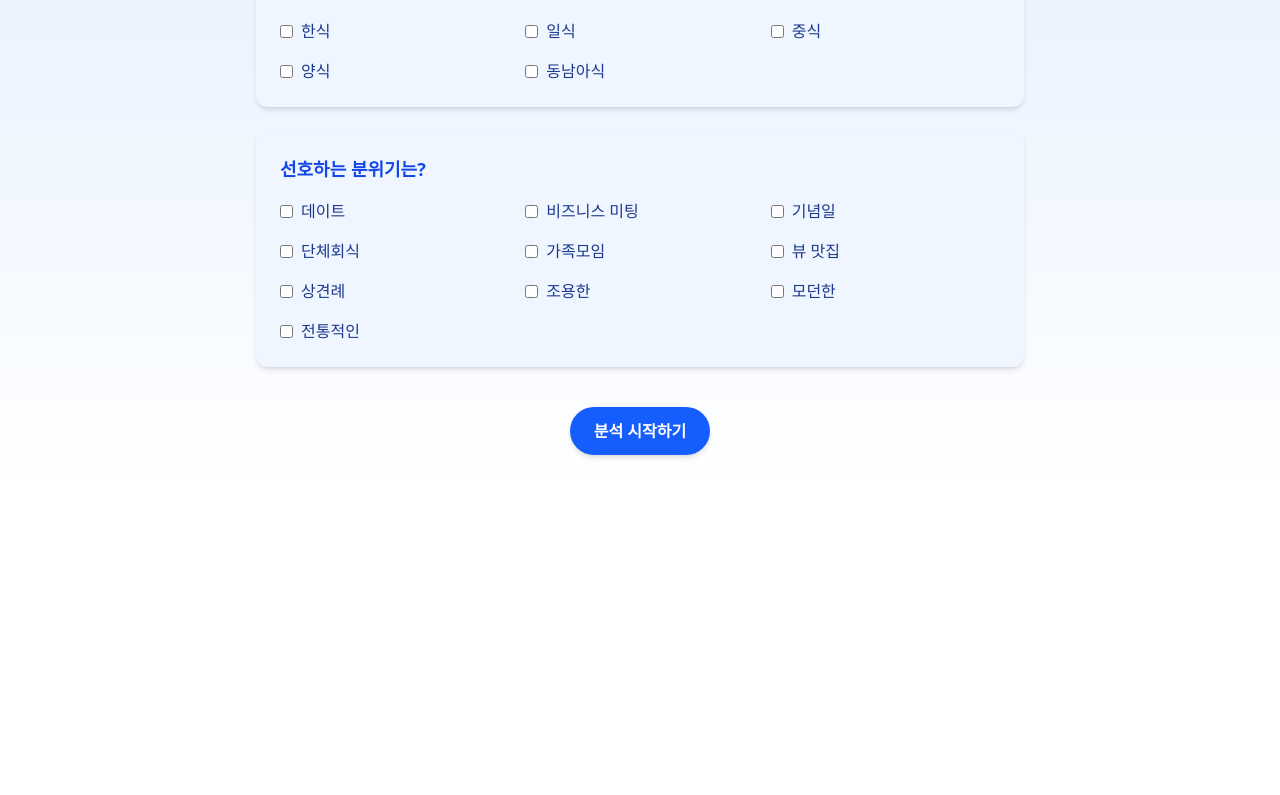
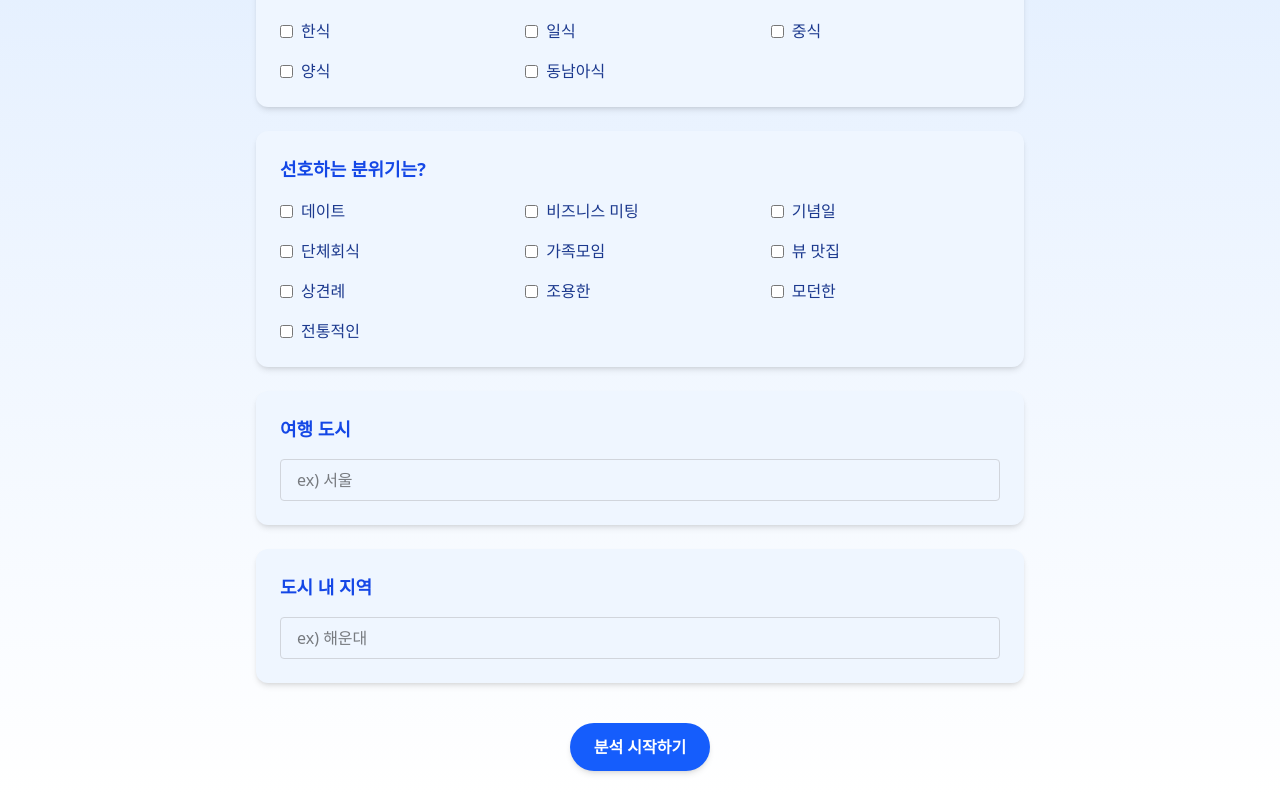
Before and after one commit to Trip4P/T4P, a React (Vite) app in the folder Frontend/: page /RestaurantInput in a window 1280 px wide. Shown: the part 413-1208 px from the top of the page. Before the commit the page ends 892 px from the top, so only its background shows below. Built offline with nearby package versions, Linux system fonts and the light colour scheme.

Commit message:
feat: 맛집 성향 입력 페이지 여행 도시, 도시 내 지역 입력 추가

```diff
--- a/Frontend/src/pages/RestaurantInput.jsx
+++ b/Frontend/src/pages/RestaurantInput.jsx
@@ -52,6 +52,8 @@ export default function TasteProfilePage() {
   const [selectedCompanions, setSelectedCompanions] = useState([]);
   const [selectedFoodTypes, setSelectedFoodTypes] = useState([]);
   const [selectedAtmospheres, setSelectedAtmospheres] = useState([]);
+  const [city, setCity] = useState("");
+  const [region, setRegion] = useState("");
 
   return (
     <>
@@ -84,6 +86,28 @@ export default function TasteProfilePage() {
             onChange={setSelectedAtmospheres}
           />
 
+          <div className="bg-blue-50 p-6 rounded-xl shadow-md mb-6">
+            <h2 className="text-lg font-semibold text-blue-700 mb-4">여행 도시</h2>
+            <input
+              type="text"
+              value={city}
+              onChange={(e) => setCity(e.target.value)}
+              placeholder="ex) 서울"
+              className="w-full border border-gray-300 rounded px-4 py-2"
+            />
+          </div>
+
+          <div className="bg-blue-50 p-6 rounded-xl shadow-md mb-6">
+            <h2 className="text-lg font-semibold text-blue-700 mb-4">도시 내 지역</h2>
+            <input
+              type="text"
+              value={region}
+              onChange={(e) => setRegion(e.target.value)}
+              placeholder="ex) 해운대"
+              className="w-full border border-gray-300 rounded px-4 py-2"
+            />
+          </div>
+
           <div className="text-center mt-10">
             <button
               onClick={() => {
@@ -91,6 +115,8 @@ export default function TasteProfilePage() {
                   companions: selectedCompanions,
                   foodTypes: selectedFoodTypes,
                   atmospheres: selectedAtmospheres,
+                  city,
+                  region,
                 };
                 localStorage.setItem("tasteProfile", JSON.stringify(tasteProfile));
                 navigate("/RestaurantRecommend");
```
Also changed, not shown: 1 other file (tests, documents, lock files or other folders).
